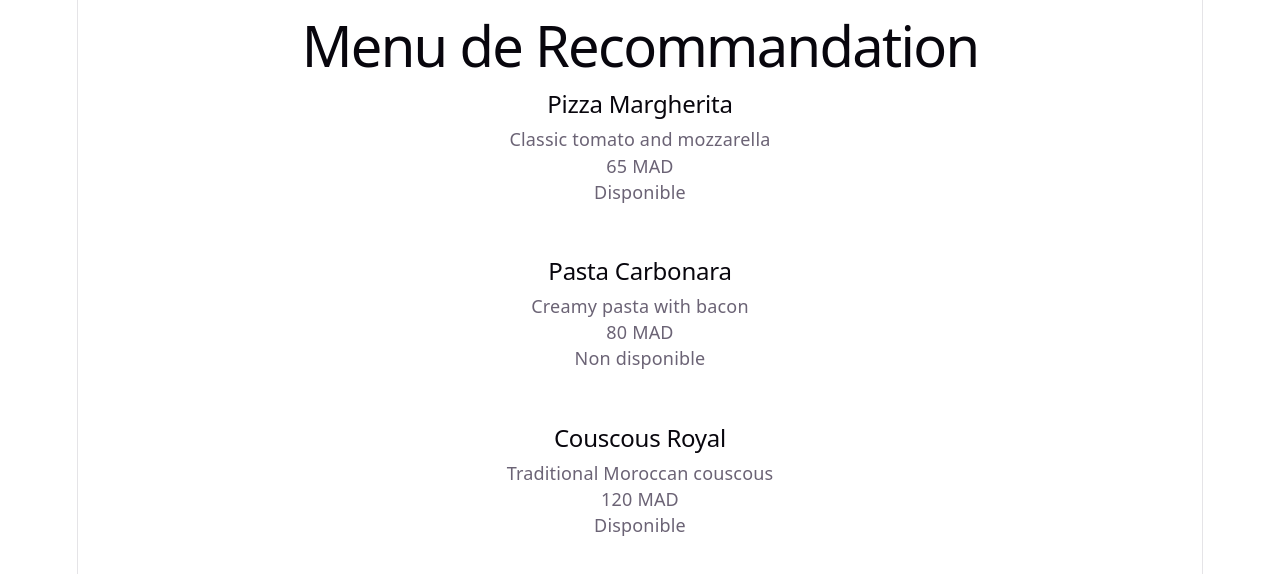
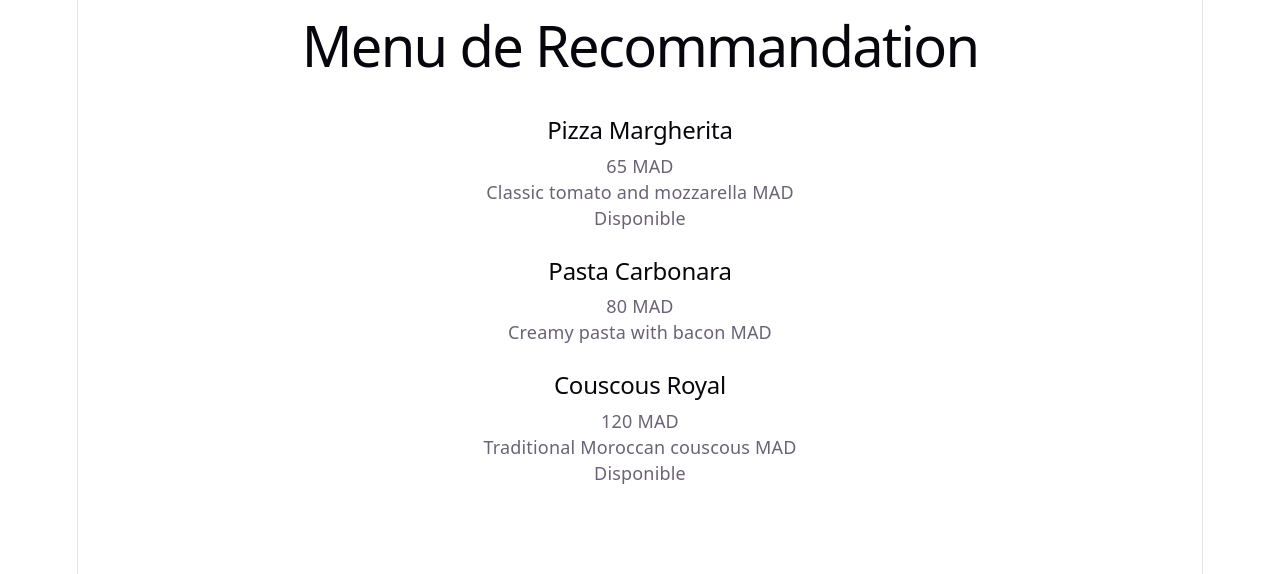
Before and after one commit to KacimiLahcen/brigade_api_UI_By_React, a React (Vite) app: page / in a window 1280 px wide. Shown: the top 574 px of the page. Built offline with nearby package versions, Linux system fonts and the light colour scheme.

Commit message:
Doc abt props ( the two way possible to write call the props )

```diff
--- a/src/App.jsx
+++ b/src/App.jsx
@@ -32,6 +32,7 @@ function App() {
       </h1>
 
       <div className="grid grid-cols-1 md:grid-cols-3 gap-6">
+
         {/* send data by Props  */}
         {plates.map(plate => (
           <PlateCard
--- a/src/MyComponents/PlateCard.jsx
+++ b/src/MyComponents/PlateCard.jsx
@@ -1,25 +1,13 @@
 
-export default function PlateCard({ name, price, description, is_available }) {
+export default function PlateCard({ name, price, description, is_available }) { //  OR PlateCard(props)
   return (
-    <div className="border rounded-lg p-4 shadow-sm bg-white hover:shadow-md transition">
-      <h2 className="text-xl font-bold text-gray-800">{name}</h2>
-      <p className="text-gray-600 my-2">{description}</p>
-      <div className="flex justify-between items-center mt-4">
-        <p className="text-orange-600 font-semibold">{price} MAD</p>
+    <div className="border rounded p-4">
+      <br></br>
+  <h2>{name}</h2>     {/* OR <h2>{props.name}</h2> */}
+ <p>{price} MAD</p>
+ <p>{description} MAD</p>
+ {is_available && <span className="text-green-600">Disponible</span>}
+ </div>
 
-        {/* is the plate available */}
-        {is_available ? (
-          <span className="bg-green-100 text-green-700 px-2 py-1 rounded text-sm">
-             Disponible
-          </span>
-        ) : (
-          <span className="bg-red-100 text-red-700 px-2 py-1 rounded text-sm">
-            Non disponible
-          </span>
-        )}
-      </div>
-      <br></br>
-      <br></br>
-    </div>
   );
 }
```
